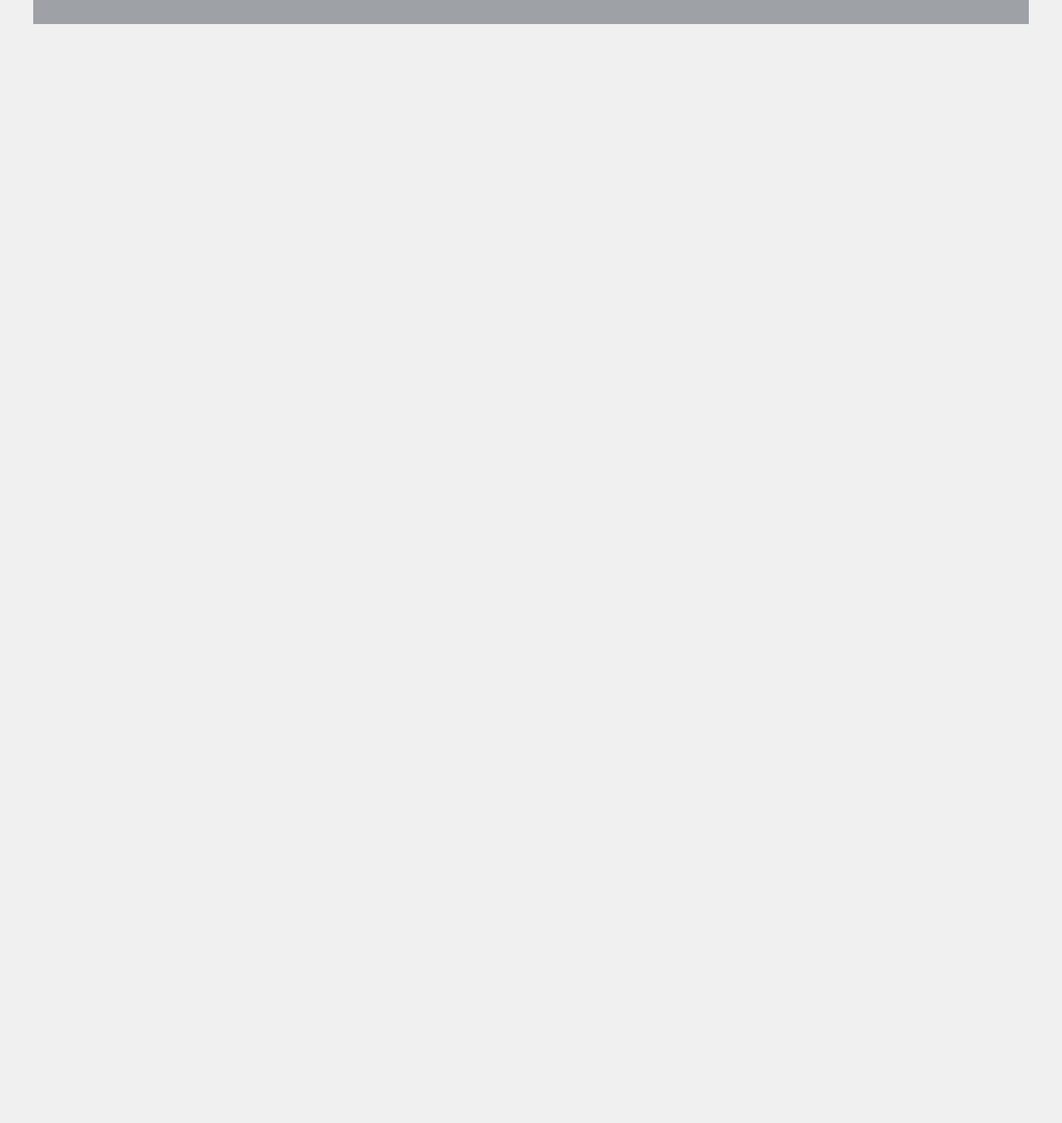
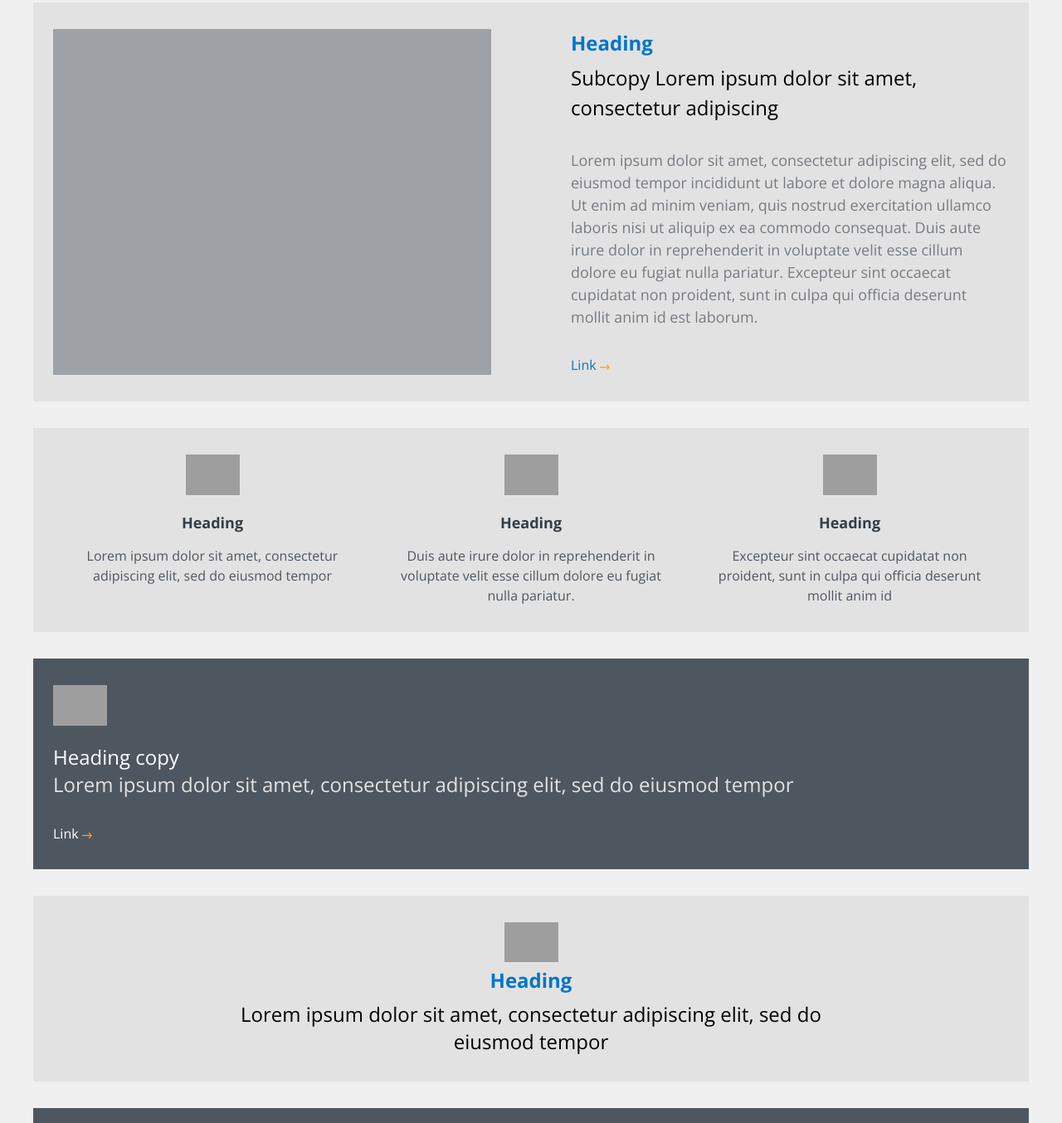
Before and after one commit to BranchMetrics/BranchMetrics.github.io, a plain HTML site: page design_system/templates.html in a window 1280 px wide. Shown: the part 1306-2660 px from the top of the page at 83% size. Before the commit the page ends 1335 px from the top, so only its background shows below. Drawn offline with nearby package versions, Linux system fonts and the light colour scheme; grey boxes are pictures that could not be loaded.

Commit message:
progress

```diff
--- a/design_system/templates.html
+++ b/design_system/templates.html
@@ -12,7 +12,7 @@
 
     <!-- hero heading -->
     <section class="hero bds-marg-y-md">
-      <div class="bds-container bds-bg-grey-45 bds-pad-y-md">
+      <div class="bds-container bds-bg-grey-85 bds-pad-y-md">
 
         <div class="bds-row">
           <div class="bds-col-12 bds-col-md-6 bds-col-lg-5">
@@ -33,6 +33,34 @@
 
       </div>
     </section>
+
+
+    <!-- product heading -->
+    <section class="hero bds-marg-y-md">
+      <div class="bds-container bds-bg-grey-85 bds-pad-y-md">
+
+        <div class="bds-row">
+          <div class="bds-col-12 bds-col-md-6 bds-col-lg-5">
+            <div class="heading bds-txt-white bds-marg-b-lg">
+              <h1 class="bds-h6">Product Name</h1>
+              <div class="bds-h1 bds-txt-light">Heading</div>
+              <div class="bds-h2 bds-txt-bold bds-marg-b-xs">heading 2.</div>
+              <p class="bds-txt-light bds-txt-18">
+                Lorem ipsum dolor sit amet, consectetur adipiscing elit, sed do eiusmod tempor incididunt ut labore et dolore magna aliqua. Ut enim ad minim veniam
+              </p>
+            </div>
+            <div class="bds-flex bds-flex-y-center">
+              <a class="bds-btn-tertiary bds-marg-lg-r-sm" href="URL" data-element-tag="TRACKING-ID">Request a Demo</a>
+              <span class="bds-show-at-lg">
+                <a class="bds-txt-white" href="URL" data-element-tag="TRACKING-ID">Or try it free <span class="bds-arrow right"></span></a>
+              </span>
+            </div>
+          </div>
+        </div>
+
+      </div>
+    </section>
+
 
 
 
@@ -65,6 +93,36 @@
       </div>
     </section>
 
+
+    <!-- two column -->
+    <section class="stack bds-marg-y-md">
+      <div class="bds-container bds-bg-grey-15 bds-pad-y-md">
+
+        <div class="bds-row bds-flex">
+
+          <div class="bds-col-lg-6 bds-pad-lg-r-lg">
+
+            <!-- placeholder -->
+            <div class="bds-bg-grey-45 bds-width-100 bds-height-100">
+
+            </div>
+            <!--/placeholder -->
+
+          </div>
+          <div class="bds-col-lg-6 bds-pad-lg-l-lg">
+            <h4 class="bds-txt-blue bds-txt-bold bds-marg-b-xxs ">Heading</h4>
+            <p class="bds-txt-24 bds-txt-light bds-marg-b-md">Subcopy Lorem ipsum dolor sit amet, consectetur adipiscing</p>
+            <p class="bds-txt-18 bds-txt-grey-65 bds-txt-light bds-pad-b-md">
+              Lorem ipsum dolor sit amet, consectetur adipiscing elit, sed do eiusmod tempor incididunt ut labore et dolore magna aliqua. Ut enim ad minim veniam, quis nostrud exercitation ullamco laboris nisi ut aliquip ex ea commodo consequat. Duis aute irure dolor in reprehenderit in voluptate velit esse cillum dolore eu fugiat nulla pariatur. Excepteur sint occaecat cupidatat non proident, sunt in culpa qui officia deserunt mollit anim id est laborum.
+            </p>
+            <p>
+              <a data-element-tag="TRACKING-ID" href="/how-branch-links-work">Link <span class="bds-arrow right"></span></a>
+            </p>
+          </div>
+        </div>
+
+      </div>
+    </section>
 
 
     <!-- 3 column content -->
@@ -107,11 +165,45 @@
 
     </section>
 
+    <!-- full width -->
+    <section class="bottom bds-marg-y-md">
+      <div class="bds-container bds-bg-grey-85 bds-pad-y-md">
+
+        <img class="bds-icon bds-pad-b-xs" src="https://branch.io/img/product-page/universal-email/d-ico-1.svg" alt="ALT TAG">
+        <h4 class="bds-txt-white bds-txt-light">Heading copy</h4>
+        <div class="bds-h4 bds-txt-grey-15 bds-txt-light bds-pad-b-md">
+          Lorem ipsum dolor sit amet, consectetur adipiscing elit, sed do eiusmod tempor
+        </div>
+        <a class="bds-txt-white" href="https://www2.branch.io/request-a-demo/" data-element-tag="demo">Link <span class="bds-arrow right"></span></a>
+
+
+      </div>
+    </section>
+
+
+    <!-- full heading -->
+    <section class="bottom bds-marg-y-md">
+      <div class="bds-container bds-bg-grey-15 bds-pad-y-md">
+
+       <div class="bds-row bds-txt-center">
+         <div class="bds-col-12 bds-col-lg-8 bds-col-lg-offset-2">
+          <div class="heading">
+            <img class="bds-icon" src="https://branch.io/img/product-page/universal-email/g-ico-1.svg" alt="ALT">
+            <h4 class="bds-txt-blue bds-txt-bold">Heading</h4>
+            <div class="bds-h4 bds-txt-light bds-marg-t-xxs">
+              Lorem ipsum dolor sit amet, consectetur adipiscing elit, sed do eiusmod tempor
+            </div>
+          </div>
+        </div>
+       </div>
+
+      </div>
+    </section>
 
 
     <!-- bottom content -->
     <section class="bottom bds-marg-y-md">
-      <div class="bds-container bds-bg-grey-45 bds-pad-y-md">
+      <div class="bds-container bds-bg-grey-85 bds-pad-y-md">
 
         <div class="bds-row bds-flex bds-y-center">
           <div class="bds-col-12 bds-col-lg-7 bds-col-xl-8">
```
